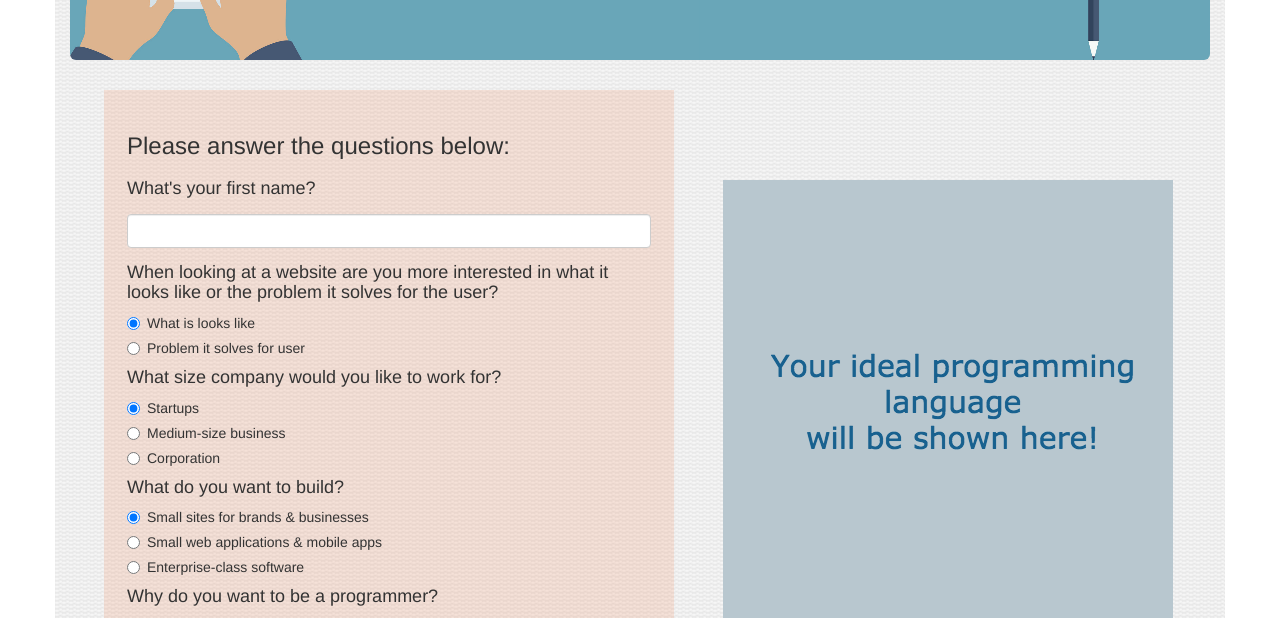
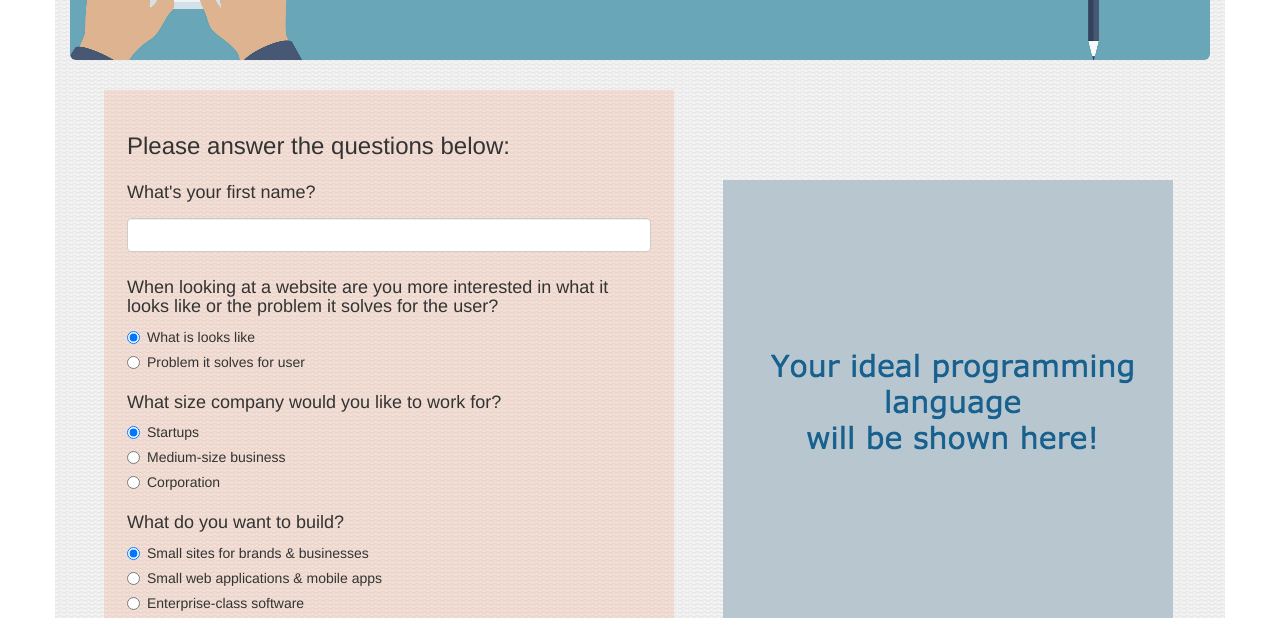
Before and after one commit to sonofakel/track-suggester, a plain HTML site: page index.html in a window 1280 px wide. Shown: the part 180-798 px from the top of the page. Drawn offline with nearby package versions, Linux system fonts and the light colour scheme.

Commit message:
add 2% padding to top of h4 in survey section.

```diff
--- a/css/styles.css
+++ b/css/styles.css
@@ -23,6 +23,10 @@
   margin-left: 3%;
   background-color: rgba(238, 134, 84, 0.19);
   padding: 2%;
+}
+
+.survey-col h4 {
+  padding-top: 2%
 }
 
 .show-results-design {
```
